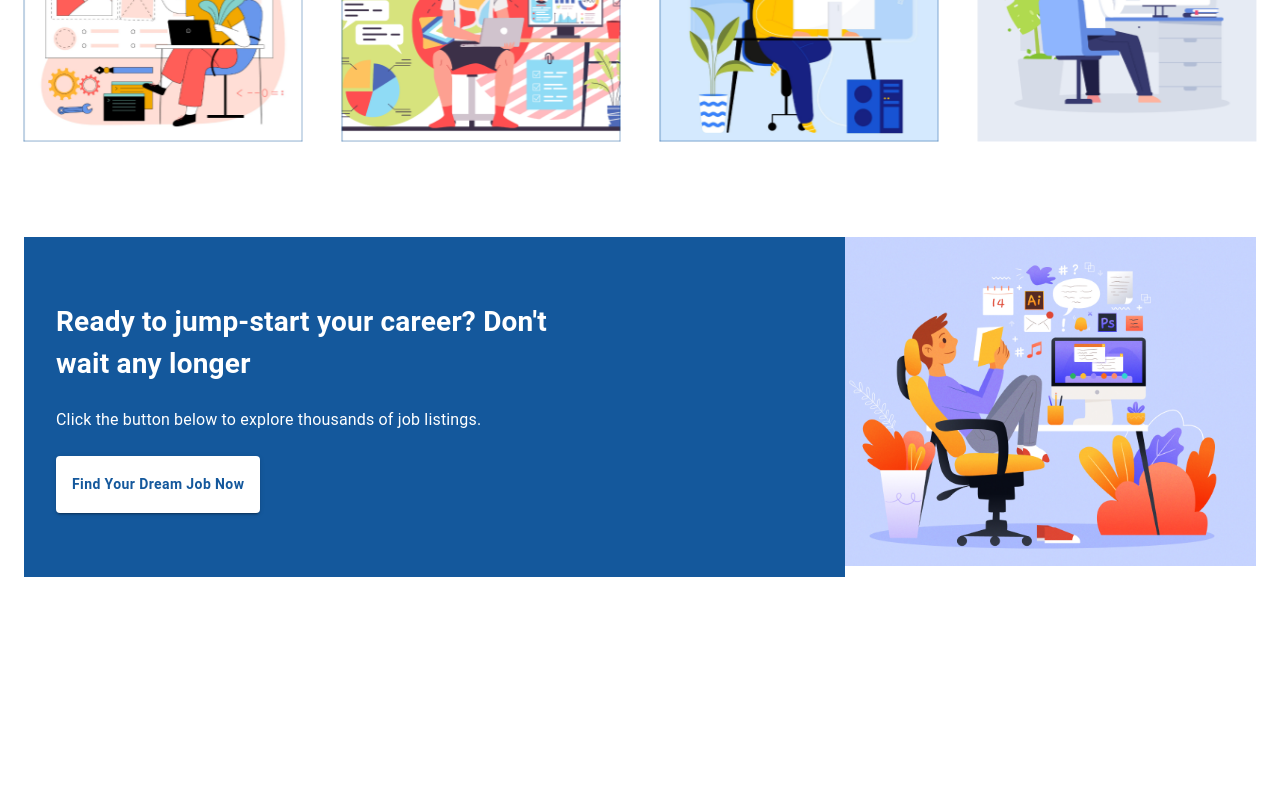
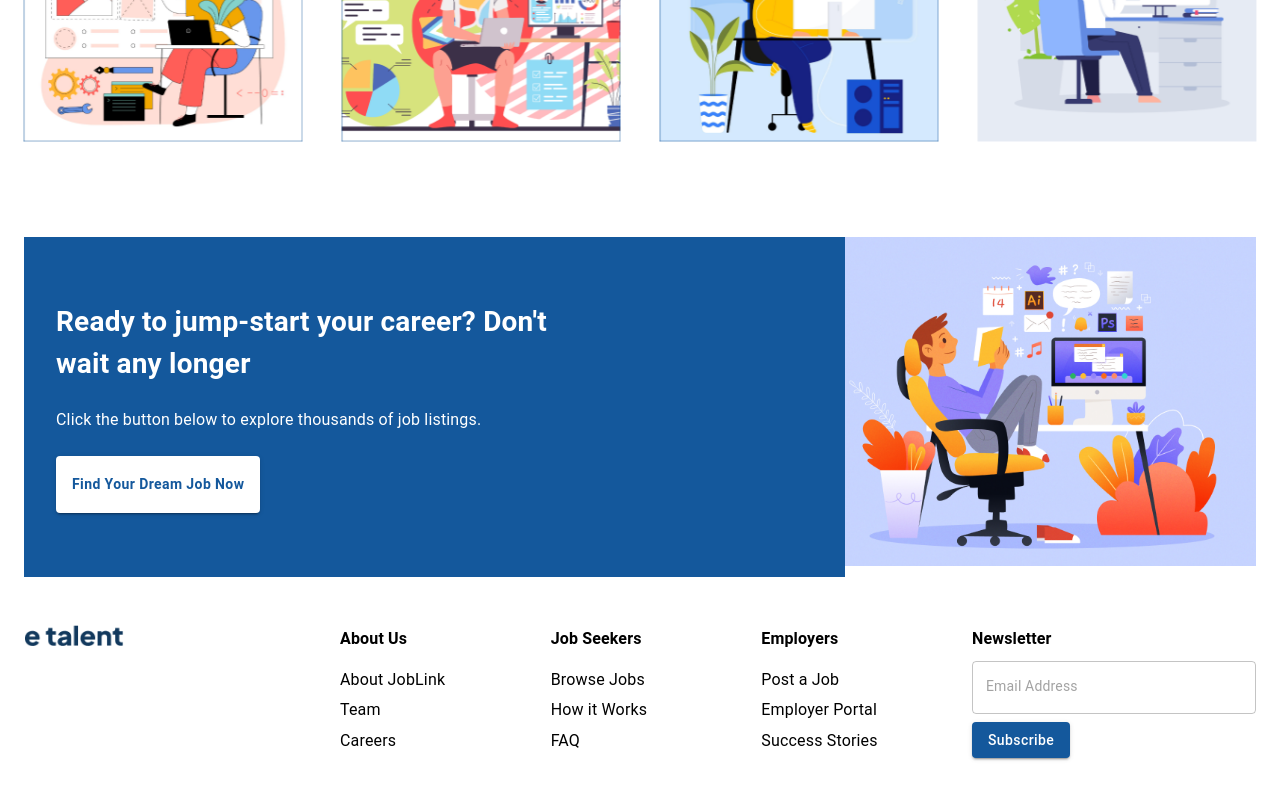
Before and after one commit to Ghulam-Ali-Khan/etalent-frontend, a React (Vite) app: page / in a window 1280 px wide. Shown: the part 2365-3165 px from the top of the page. Before the commit the page ends 2966 px from the top, so only its background shows below. Built offline with nearby package versions, Linux system fonts and the light colour scheme.

Commit message:
Add footer

```diff
--- a/src/pages/landingPage/components/Footer.tsx
+++ b/src/pages/landingPage/components/Footer.tsx
@@ -1,11 +1,71 @@
-import React from 'react'
+import { Typography, TextField, Button, Grid2, Container, Stack } from "@mui/material";
+
+import LogoImg from '@/assets/imgs/logo.png';
 
 const Footer = () => {
   return (
-    <div>
+    <Container maxWidth='xl' sx={{ marginY: 6 }}>
+      <Grid2 container spacing={4} justifyContent="space-between">
+        {/* Logo Section */}
+        <Grid2 size={{ xs: 12, sm: 3 }}>
+          <img src={LogoImg} className="w-[100px]" />
+        </Grid2>
 
-    </div>
-  )
-}
+        {/* About Us Section */}
+        <Grid2 size={{ xs: 12, sm: 2 }}>
+          <Typography variant="subtitle1" fontWeight="bold">
+            About Us
+          </Typography>
+          <Stack spacing={1} mt={2}>
+            <Typography variant="body2">About JobLink</Typography>
+            <Typography variant="body2">Team</Typography>
+            <Typography variant="body2">Careers</Typography>
+          </Stack>
+        </Grid2>
 
-export default Footer
+        {/* Job Seekers Section */}
+        <Grid2 size={{ xs: 12, sm: 2 }}>
+          <Typography variant="subtitle1" fontWeight="bold">
+            Job Seekers
+          </Typography>
+
+          <Stack spacing={1} mt={2}>
+            <Typography variant="body2">Browse Jobs</Typography>
+            <Typography variant="body2">How it Works</Typography>
+            <Typography variant="body2">FAQ</Typography>
+          </Stack>
+        </Grid2>
+
+        {/* Employers Section */}
+        <Grid2 size={{ xs: 12, sm: 2 }}>
+          <Typography variant="subtitle1" fontWeight="bold">
+            Employers
+          </Typography>
+          <Stack spacing={1} mt={2}>
+            <Typography variant="body2">Post a Job</Typography>
+            <Typography variant="body2">Employer Portal</Typography>
+            <Typography variant="body2">Success Stories</Typography>
+          </Stack>
+        </Grid2>
+
+        {/* Newsletter Section */}
+        <Grid2 size={{ xs: 12, sm: 3 }}>
+          <Typography variant="subtitle1" fontWeight="bold">
+            Newsletter
+          </Typography>
+          <TextField
+            variant="outlined"
+            placeholder="Email Address"
+            fullWidth
+            sx={{ mb: 1, mt: 1 }}
+          />
+          <Button variant="contained">
+            Subscribe
+          </Button>
+        </Grid2>
+      </Grid2>
+    </Container>
+  );
+};
+
+export default Footer;
--- a/src/pages/landingPage/index.tsx
+++ b/src/pages/landingPage/index.tsx
@@ -5,16 +5,18 @@ import DrivesUs from './components/DrivesUs'
 import NextJob from './components/NextJob'
 import FreelancePortfolio from './components/FreelancePortfolio'
 import ReadyToJump from './components/ReadyToJump'
+import Footer from './components/Footer'
 
 const LandingPage = () => {
   return (
     <>
       <Header />
-      <HeroSection/>
-      <DrivesUs/>
-      <NextJob/>
-      <FreelancePortfolio/>
-      <ReadyToJump/>
+      <HeroSection />
+      <DrivesUs />
+      <NextJob />
+      <FreelancePortfolio />
+      <ReadyToJump />
+      <Footer />
     </>
   )
 }
--- /dev/null
+++ b/src/routes/PrivateRoute.tsx
@@ -0,0 +1,11 @@
+import React from 'react'
+
+const PrivateRoute = () => {
+  return (
+    <div>
+
+    </div>
+  )
+}
+
+export default PrivateRoute
```
